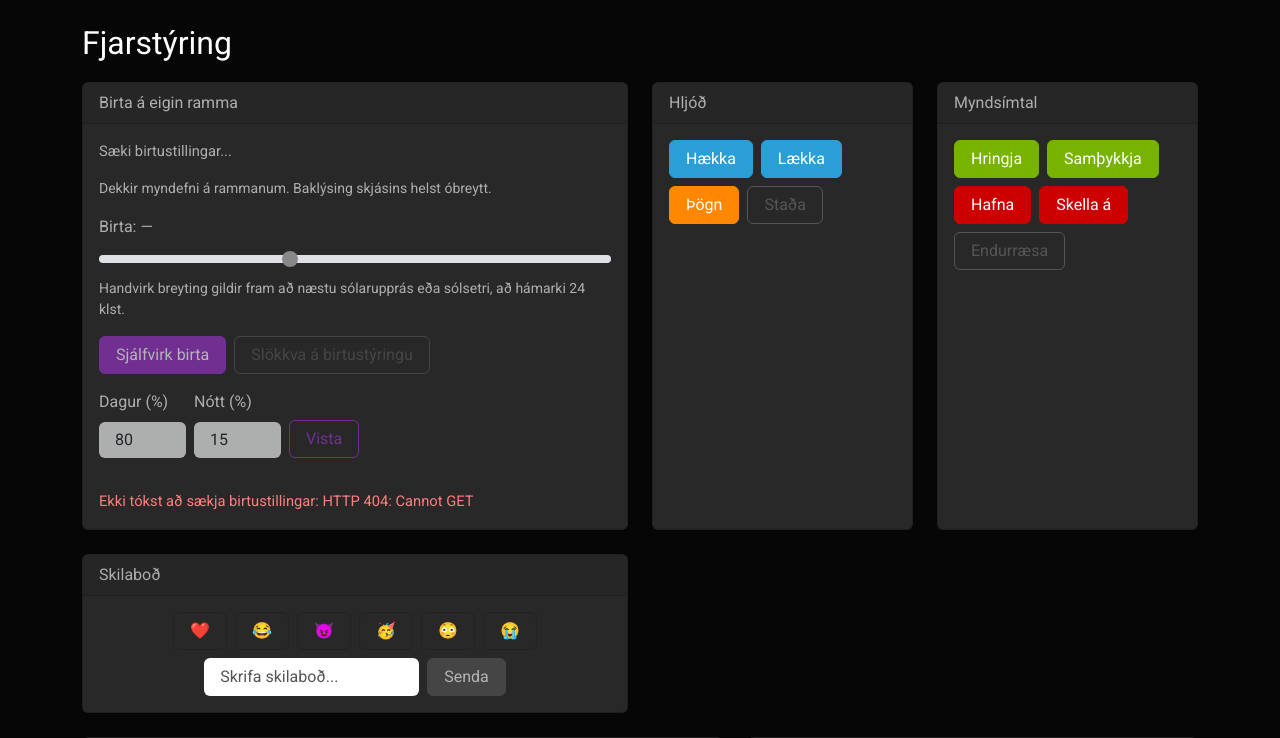
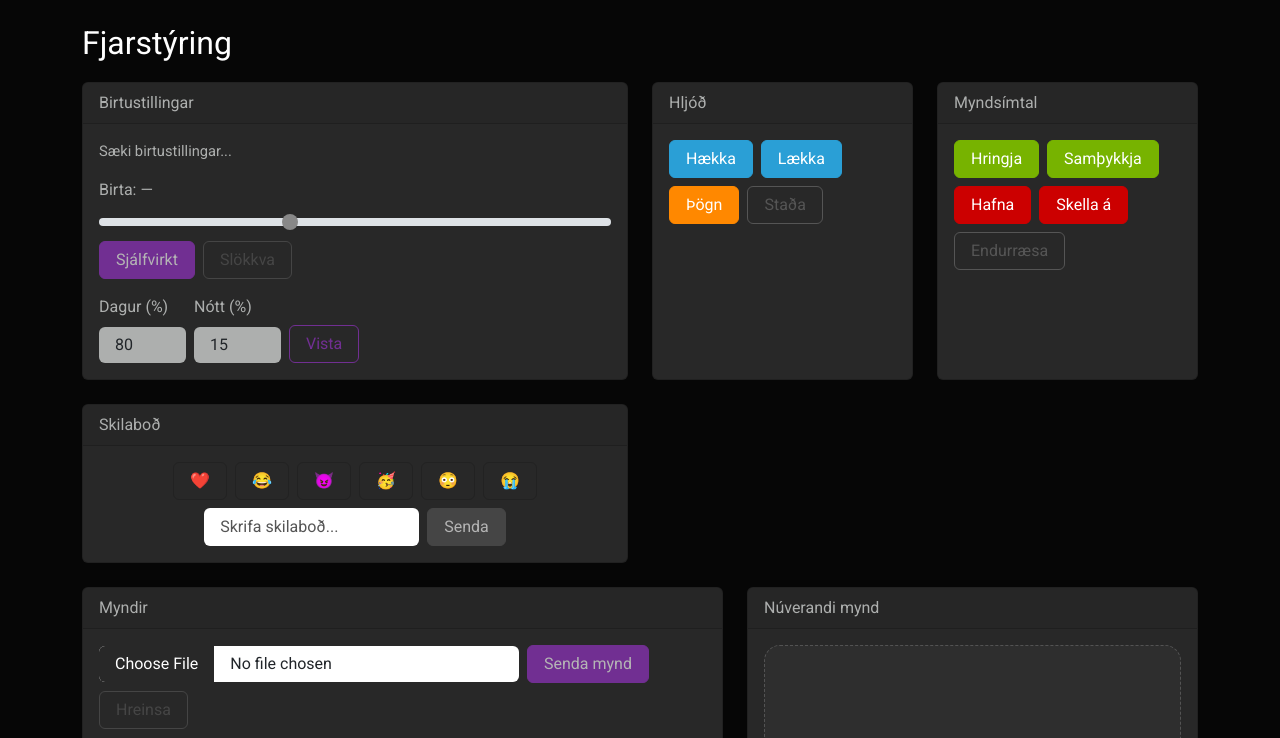
Before and after one commit to maggisnorra/picture-frame, a FastAPI app: template apps/remote/templates/remote.html in a window 1280 px wide. Shown: the top 738 px of the page. Run offline with FastAPI, Linux system fonts and the light colour scheme; the template is opened without the code that fills it, so the values that code supplies are empty; some libraries are stand-ins or nearby versions.

Commit message:
remove unnecessary text

```diff
--- a/apps/remote/static/remote.js
+++ b/apps/remote/static/remote.js
@@ -11,6 +11,10 @@
 
   const logEl = document.getElementById("log");
   if (logEl) logEl.hidden = !DEBUG;
+  for (const id of ["brightnessDetails", "brightnessError"]) {
+    const el = document.getElementById(id);
+    if (el) el.hidden = !DEBUG;
+  }
 
   function log(msg) {
     if (!DEBUG || !logEl) return;
--- a/apps/remote/templates/remote.html
+++ b/apps/remote/templates/remote.html
@@ -19,17 +19,15 @@
     <div class="row g-4">
       <div class="col-12 col-lg-6 d-flex align-items-stretch">
         <div class="card flex-fill">
-          <div class="card-header">Birta á eigin ramma</div>
+          <div class="card-header">Birtustillingar</div>
           <div class="card-body d-flex flex-column gap-3" id="brightnessCard" aria-busy="true">
             <div id="brightnessStatus" class="status-text" role="status" aria-live="polite">Sæki birtustillingar...</div>
-            <div class="small text-body-secondary">Dekkir myndefni á rammanum. Baklýsing skjásins helst óbreytt.</div>
             <fieldset id="brightnessControls" disabled>
               <label class="form-label" for="brightnessSlider">Birta: <output id="brightnessValue" for="brightnessSlider">—</output></label>
               <input id="brightnessSlider" class="form-range" type="range" min="5" max="100" step="1" value="40">
-              <div class="small text-body-secondary mb-3">Handvirk breyting gildir fram að næstu sólarupprás eða sólsetri, að hámarki 24 klst.</div>
               <div class="d-flex flex-wrap gap-2 mb-3">
-                <button type="button" class="btn btn-info" id="brightnessResume">Sjálfvirk birta</button>
-                <button type="button" class="btn btn-outline-secondary" id="brightnessDisable">Slökkva á birtustýringu</button>
+                <button type="button" class="btn btn-info" id="brightnessResume">Sjálfvirkt</button>
+                <button type="button" class="btn btn-outline-secondary" id="brightnessDisable">Slökkva</button>
               </div>
               <form id="brightnessSettings" class="d-flex flex-wrap gap-2 align-items-end">
                 <div>
@@ -43,8 +41,8 @@
                 <button type="submit" class="btn btn-outline-info">Vista</button>
               </form>
             </fieldset>
-            <div id="brightnessDetails" class="small text-body-secondary brightness-details"></div>
-            <div id="brightnessError" class="status-text" data-tone="error" role="alert"></div>
+            <div id="brightnessDetails" class="small text-body-secondary brightness-details" hidden></div>
+            <div id="brightnessError" class="status-text" data-tone="error" role="alert" hidden></div>
           </div>
         </div>
       </div>
```
